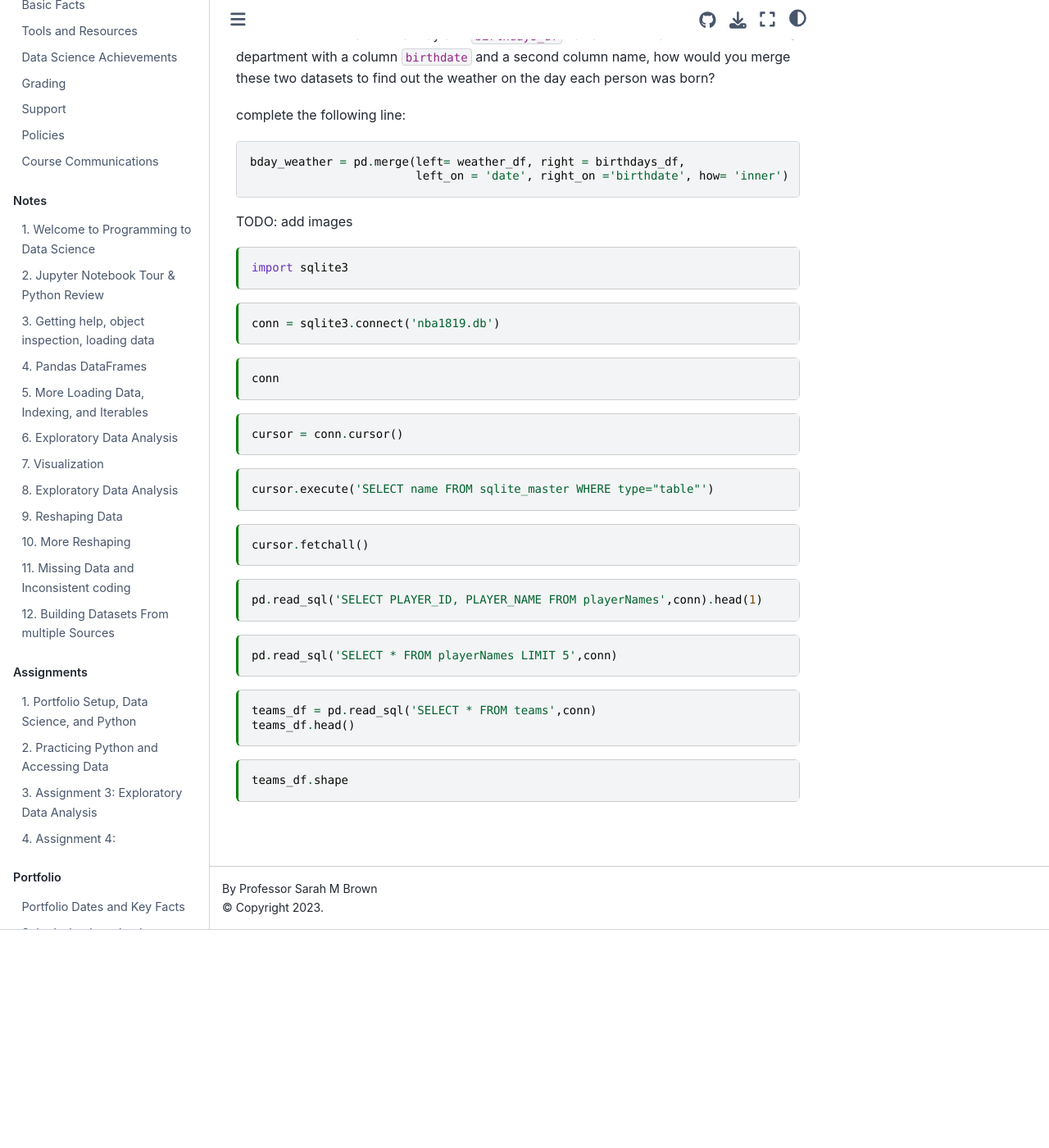
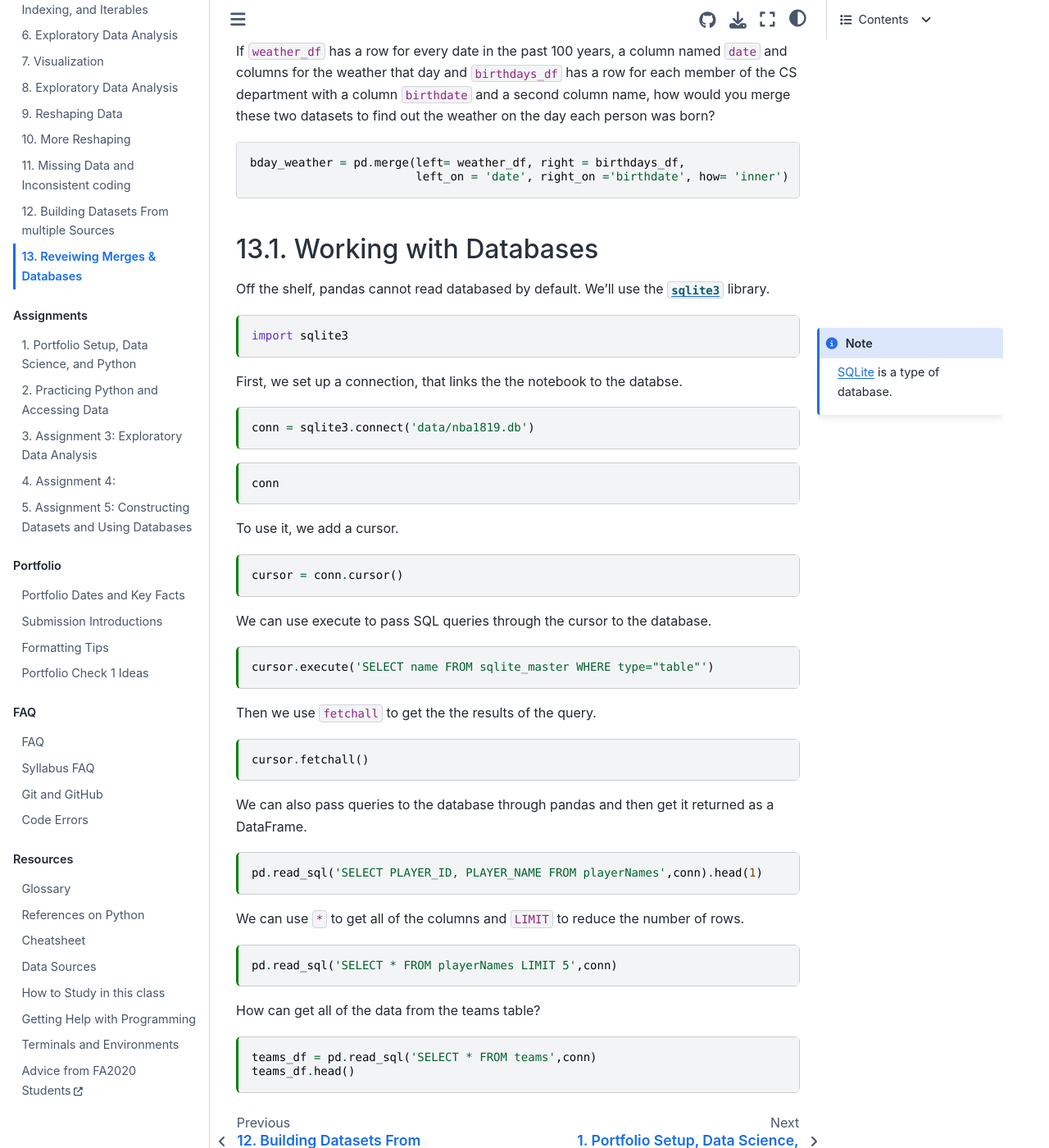
Before and after one commit to rhodyprog4ds/BrownFall21, a Jupyter Book: the page built from notes/2021-10-06.md, in a window 1280 px wide and 1400 px high, scrolled down 267 px. Shown: the whole window at 82% size. Built offline with Jupyter Book 1.0.4 settings and Sphinx 7.4.7 and the Sphinx Book theme 1.1.4, drawn with Linux system fonts in a browser that asks for light colours; pages that are not in the unit, such as notebooks, are missing from menus; some of the changed text lies outside the part shown.

Commit message:
annotated notes and a5

`````diff
--- a/_toc.yml
+++ b/_toc.yml
@@ -26,6 +26,7 @@
       - file: notes/2021-09-29
       - file: notes/2021-10-01
       - file: notes/2021-10-04
+      - file: notes/2021-10-06
   - caption: Assignments
     numbered: True
     chapters:
@@ -33,6 +34,7 @@
     - file: assignments/02-python-access
     - file: assignments/03-eda
     - file: assignments/04-prepare
+    - file: assignments/05-construct
   - caption: Portfolio
     chapters:
     - file: portfolio/index
--- /dev/null
+++ b/assignments/05-construct.md
@@ -0,0 +1,95 @@
+---
+substitutions:
+  accept_assignment: |
+    [accept the assignment](https://classroom.github.com/a/dX4PBo-T)
+  date : 2020-10-12 11:59pm
+---
+# Assignment 5: Constructing Datasets and Using Databases
+
+
+__Due: 2020-10-11__
+
+```{list-table} access data from a database and merge multiple tables from a dataset
+:header-rows: 1
+
+* - task
+  - skill
+* - drop nan rows from a dataset
+  - prepare (2)
+* - impute a value to fill missing values
+  - prepare (2)
+* - filter data based on extreme values or other outliers
+  - prepare (2)
+* - convert a variable to one hot encoding
+  - prepare (2)
+* - add a new column computed from one or more other columns
+  - prepare (2)
+* - transform a dataset to tidy format
+  - prepare (2)
+* - append a dataset provided in pieces
+  - construct (2)
+* - merge data with a shared column
+  - construct (2)
+* - compute overall and individual summary statistics
+  - summarize (2)
+* - use split-apply-combine paradigm
+  - summarize (2)
+* - generate at least two types of plots
+  - visualize (2)
+* - interpret statistics and plots
+  - summarize, visualize
+* - use list comprehensions or loops and pythonic conventions
+  - python (2)
+```
+
+
+## Constructing Datasets
+
+Your goal is to programmatically construct two ready to analyze dataset from multiple sources.
+
+- Each dataset must combine at least 2 source tables(4 total).
+- At least one source table must come from an sqlite database or from web scraping.
+- You should use at least two different joins(types of merges, or concat).
+
+
+The notebook you submit should include:
+
+- a motivating question for why you're combining the datasets in an introduction section
+- code and description of how you built and prepared each dataset. For each step describe what you're about to do, the code with output, interpretation that leads into the next step.
+- exploratory data analysis that shows why you built the data and confirms that is prepared enough to analyze.
+
+For construct, this can be very minimal EDA.
+
+**You may build one dataset from three tables instead of two from two each if you'd like**
+
+## Earning additional achievements
+
+To earn additional achievements, you must do more cleaning and/or exploratory data analysis.
+
+### Prepare level 2
+To earn level 2 for prepare, you must, either on component table(s) or the final dataset:
+- transform into a tidy format
+- add a new column by computing from others
+- handle NaN values by dropping or filling
+- drop a column, row, or duplicates in another way
+
+### Summarize and Visualize level 2
+To earn level 2 for summarize and/or visualize, include additional analyses after building the datasets.
+Include:
+- compute overall summary statistics
+- compute individual summary statistics
+- use split-apply-combine with two categorical variables
+- at least two types of plots for visualize
+- use a categorical variable to modify the plot (color points or create subplots)
+
+
+### Python Level 2
+
+Use pythonic naming conventions throughout, AND:
+
+- Use pythonic loops and a list or dictionary OR
+- use a list or dictionary comprehension
+
+```{admonition} Thinking Ahead
+Compare the level 2 skill definitions to level 3, how could you extend and adapt what you've done to meet level 3?
+```
--- a/notes/2021-10-06.md
+++ b/notes/2021-10-06.md
@@ -24,58 +24,75 @@
 If `weather_df` has a row for every date in the past 100 years, a column named `date` and columns for the weather that day and `birthdays_df` has a row for each member of the CS department with a column `birthdate` and a second column name, how would you merge these two datasets to find out the weather on the day each person was born?
 
 
-
-complete the following line:
-
 ```
 bday_weather = pd.merge(left= weather_df, right = birthdays_df,
                         left_on = 'date', right_on ='birthdate', how= 'inner')
 ```
 
+<!--
+TODO: add images -->
 
-TODO: add images
+## Working with Databases
+
+Off the shelf, pandas cannot read databased by default. We'll use the [`sqlite3`](https://docs.python.org/3/library/sqlite3.html) library.
+````{margin}
+```{note}
+[SQLite](https://www.sqlite.org/index.html) is a type of database.
+```
+````
 
 ```{code-cell} ipython3
 import sqlite3
 ```
 
+First, we set up a connection, that links the the notebook to the databse.
+
 ```{code-cell} ipython3
-conn = sqlite3.connect('nba1819.db')
+conn = sqlite3.connect('data/nba1819.db')
 ```
 
 ```{code-cell} ipython3
 conn
 ```
 
+To use it, we add a cursor.
 ```{code-cell} ipython3
 cursor = conn.cursor()
 ```
 
+We can use execute to pass SQL queries through the cursor to the database.
 ```{code-cell} ipython3
 cursor.execute('SELECT name FROM sqlite_master WHERE type="table"')
 ```
 
+Then we use `fetchall` to get the the results of the query.
 ```{code-cell} ipython3
 cursor.fetchall()
 ```
 
+We can also pass queries to the database through pandas and then get it returned as a DataFrame.
 ```{code-cell} ipython3
 pd.read_sql('SELECT PLAYER_ID, PLAYER_NAME FROM playerNames',conn).head(1)
 ```
 
+We can use `*` to get all of the columns and `LIMIT` to reduce the number of rows.
 ```{code-cell} ipython3
 pd.read_sql('SELECT * FROM playerNames LIMIT 5',conn)
 ```
 
+
+How can get all of the data from the teams table?
 ```{code-cell} ipython3
 teams_df = pd.read_sql('SELECT * FROM teams',conn)
 teams_df.head()
 ```
 
-```{code-cell} ipython3
-teams_df.shape
-```
 
+<!--
 ```{code-cell} ipython3
 
-```
+``` -->
+
+<!-- ## More practice
+
+TBD -->
`````
